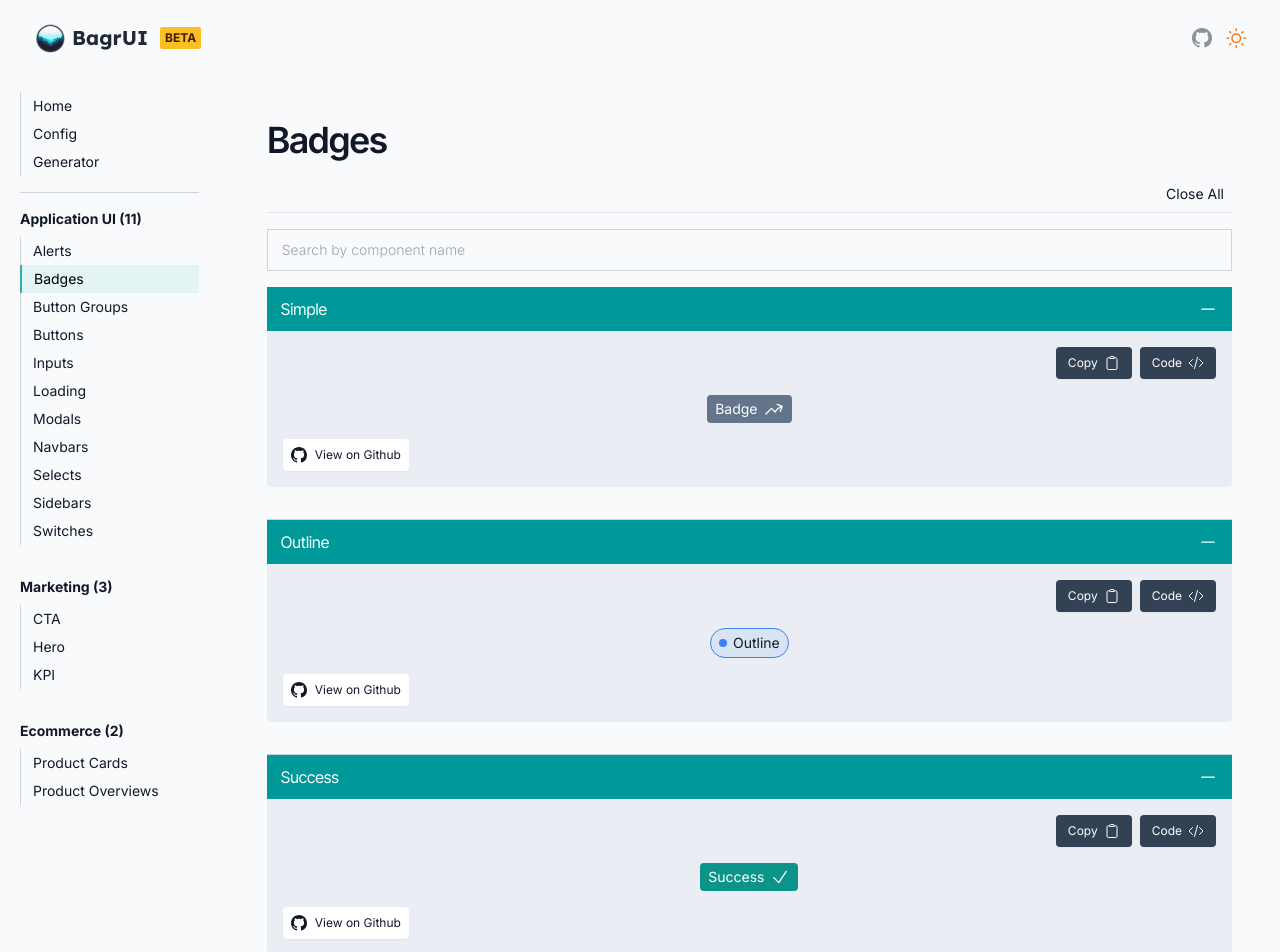
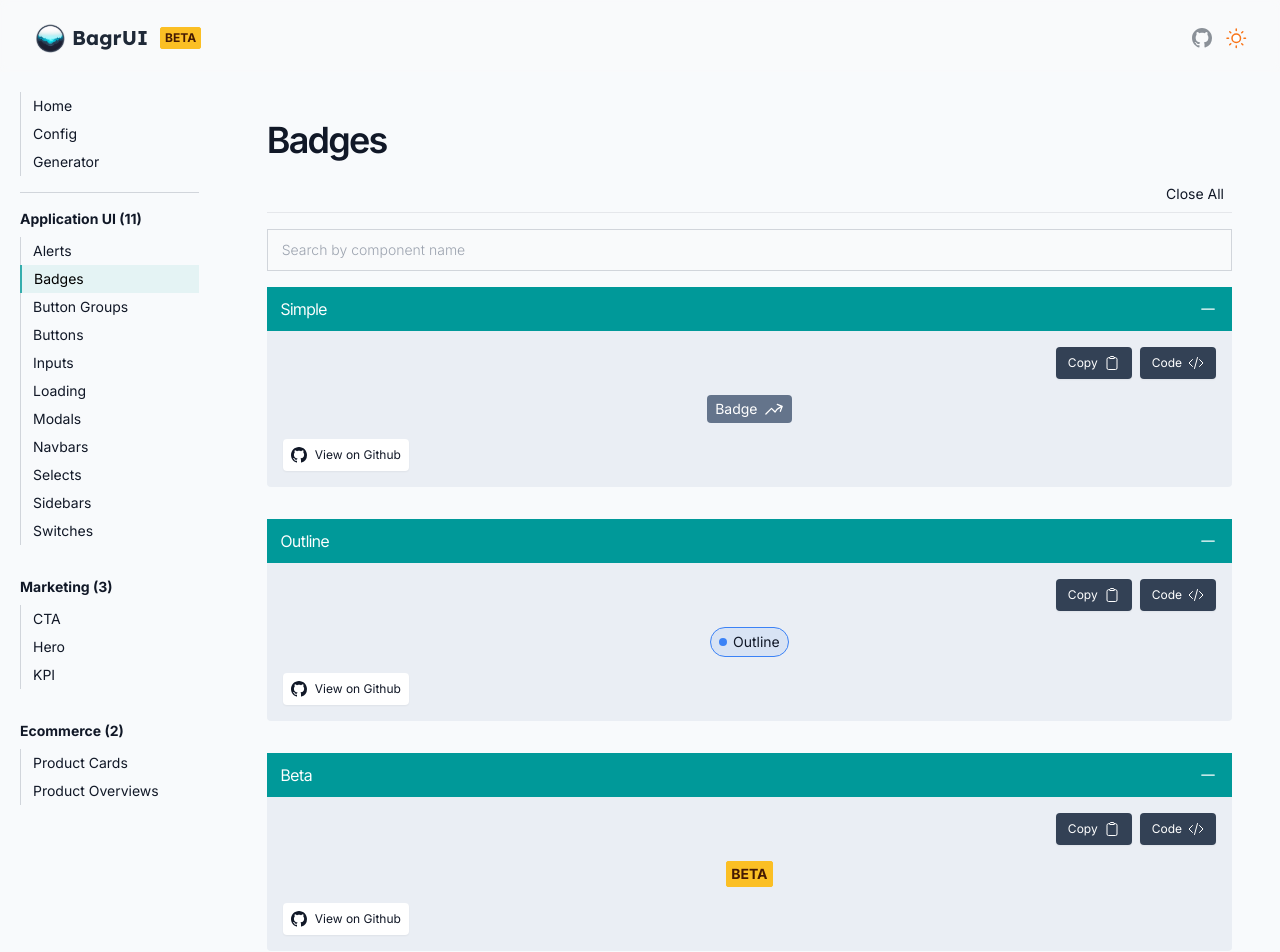
Before and after one commit to kiko-g/bagr-ui, a Next.js app: page /application-ui/badges in a window 1280 px wide. Shown: the top 952 px of the page. Built offline with nearby package versions, Linux system fonts and the light colour scheme.

Commit message:
add: beta badge

```diff
--- a/components/ComponentShowcase.tsx
+++ b/components/ComponentShowcase.tsx
@@ -96,6 +96,8 @@ export function ComponentShowcase({ name, path, collapseAll = false, Component }
                 customStyle={{
                   margin: "0",
                   minHeight: "300px",
+                  lineHeight: "1.25",
+                  fontSize: "0.9rem",
                   backgroundColor: "#192030",
                   borderRadius: "0",
                 }}
--- a/components/ComponentTypePage.tsx
+++ b/components/ComponentTypePage.tsx
@@ -46,7 +46,7 @@ export function ComponentTypePage({ title, components }: Props) {
           />
         </div>
 
-        <ul className="flex flex-col divide-y divide-slate-300 dark:divide-white/10">
+        <ul className={clsx("grid grid-cols-1")}>
           {filteredComponents?.length > 0 ? (
             filteredComponents.map((button, buttonIx) => (
               <ComponentShowcase
--- /dev/null
+++ b/components/application-ui/badges/BadgeBeta.tsx
@@ -0,0 +1,9 @@
+import React from "react"
+
+export function BadgeBeta() {
+  return (
+    <div className="inline-flex items-center rounded-sm border border-amber-400 bg-amber-400 px-1 py-0.5 text-xs font-bold uppercase text-amber-950">
+      <div className="text-sm font-bold uppercase">Beta</div>
+    </div>
+  )
+}
--- a/components/application-ui/badges/index.ts
+++ b/components/application-ui/badges/index.ts
@@ -1,3 +1,4 @@
+import { BadgeBeta } from "./BadgeBeta"
 import { BadgeError } from "./BadgeError"
 import { BadgeSimple } from "./BadgeSimple"
 import { BadgeSuccess } from "./BadgeSuccess"
--- a/pages/application-ui/badges.tsx
+++ b/pages/application-ui/badges.tsx
@@ -1,6 +1,7 @@
 import React from "react"
 import { ComponentTypePage } from "@/components/ComponentTypePage"
 import { BadgeError, BadgeSimple, BadgeSuccess, BadgeOutline } from "@/components/application-ui/badges"
+import { BadgeBeta } from "@/components/application-ui/badges/BadgeBeta"
 
 export default function Badges() {
   const base = "application-ui/badges"
@@ -28,6 +29,15 @@ export default function Badges() {
           ),
         },
         {
+          name: "Beta",
+          path: `${base}/BadgeBeta.tsx`,
+          component: (
+            <div className="flex w-full max-w-full flex-row flex-wrap items-center justify-center gap-3 xl:max-w-xl">
+              <BadgeBeta />
+            </div>
+          ),
+        },
+        {
           name: "Success",
           path: `${base}/BadgeSuccess.tsx`,
           component: (
```
